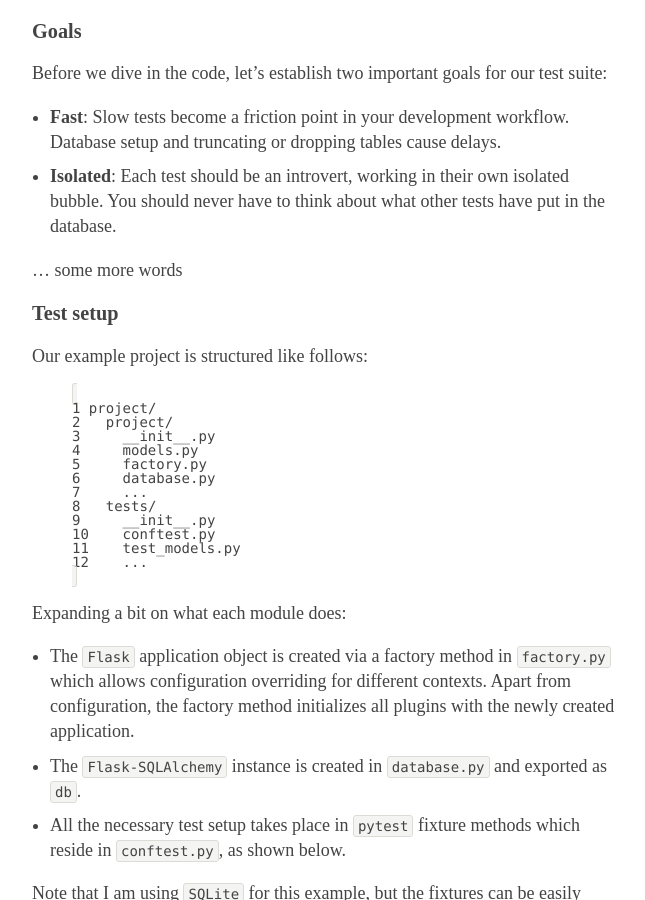
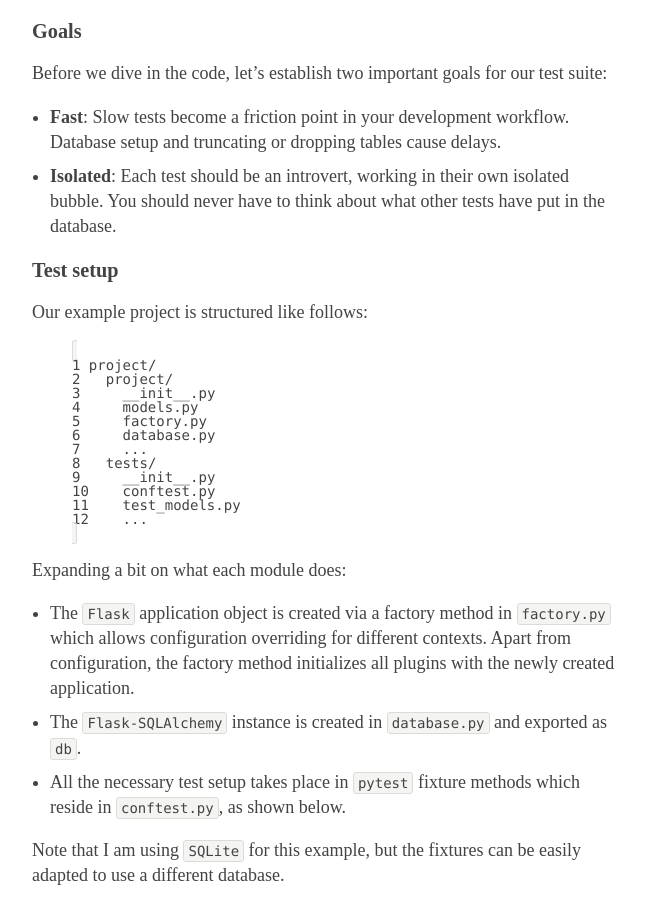
Before and after one commit to alexmic/alexmic.github.com, a Jekyll site: the page built from _posts/2013-12-08-flask-sqlalchemy-pytest.md, in a window 1280 px wide and 900 px high, scrolled down 660 px. Shown: the whole window, without its empty margins (313-958 px from the left). Built offline with Jekyll 4.4.1, drawn with Linux system fonts in a browser that asks for light colours.

Commit message:
Copy change

```diff
--- a/_posts/2013-12-08-flask-sqlalchemy-pytest.md
+++ b/_posts/2013-12-08-flask-sqlalchemy-pytest.md
@@ -15,8 +15,6 @@ Before we dive in the code, let's establish two important goals for our test sui
 * **Fast**: Slow tests become a friction point in your development workflow. Database setup and truncating or dropping tables cause delays.
 * **Isolated**: Each test should be an introvert, working in their own isolated bubble. You should
 never have to think about what other tests have put in the database.
-
-... some more words
 
 ### Test setup
 
```
